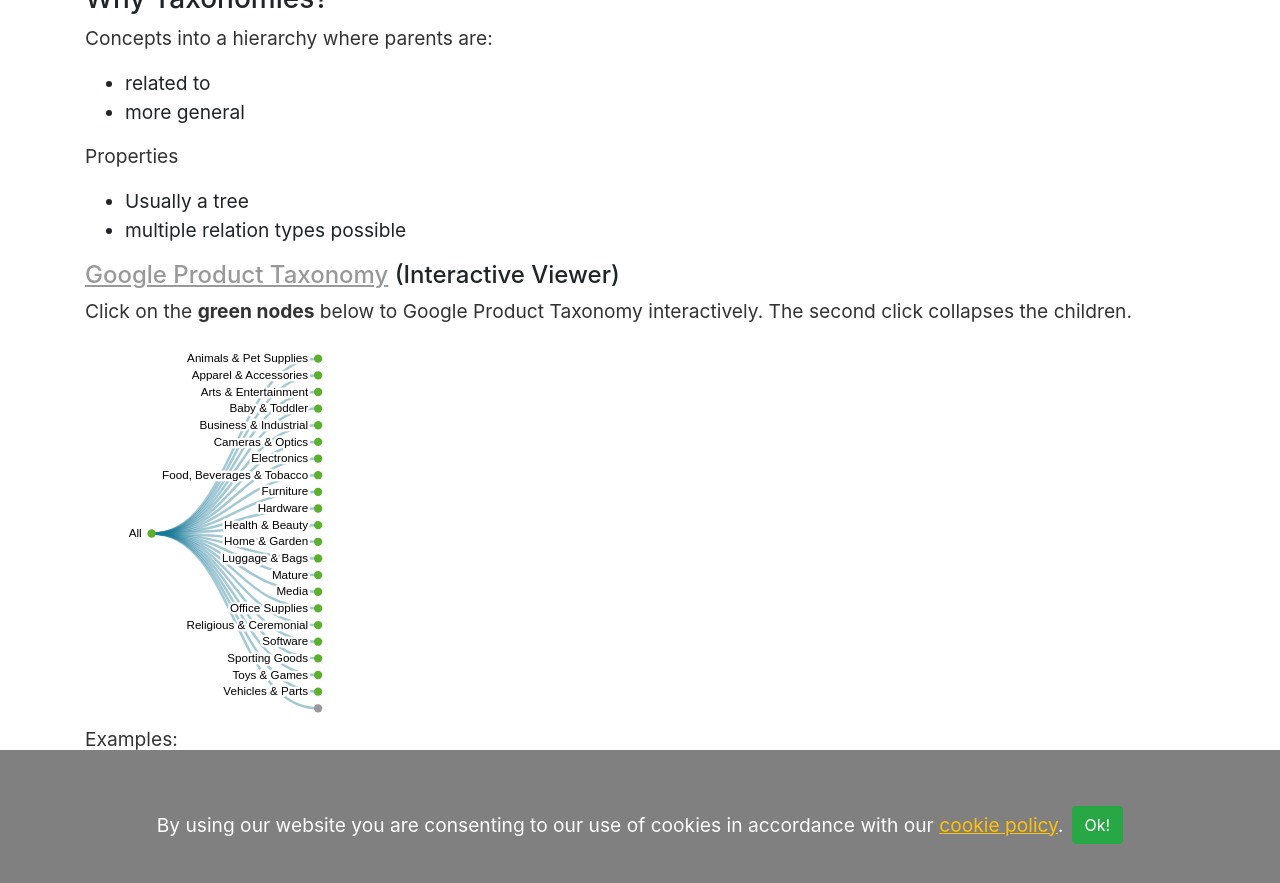
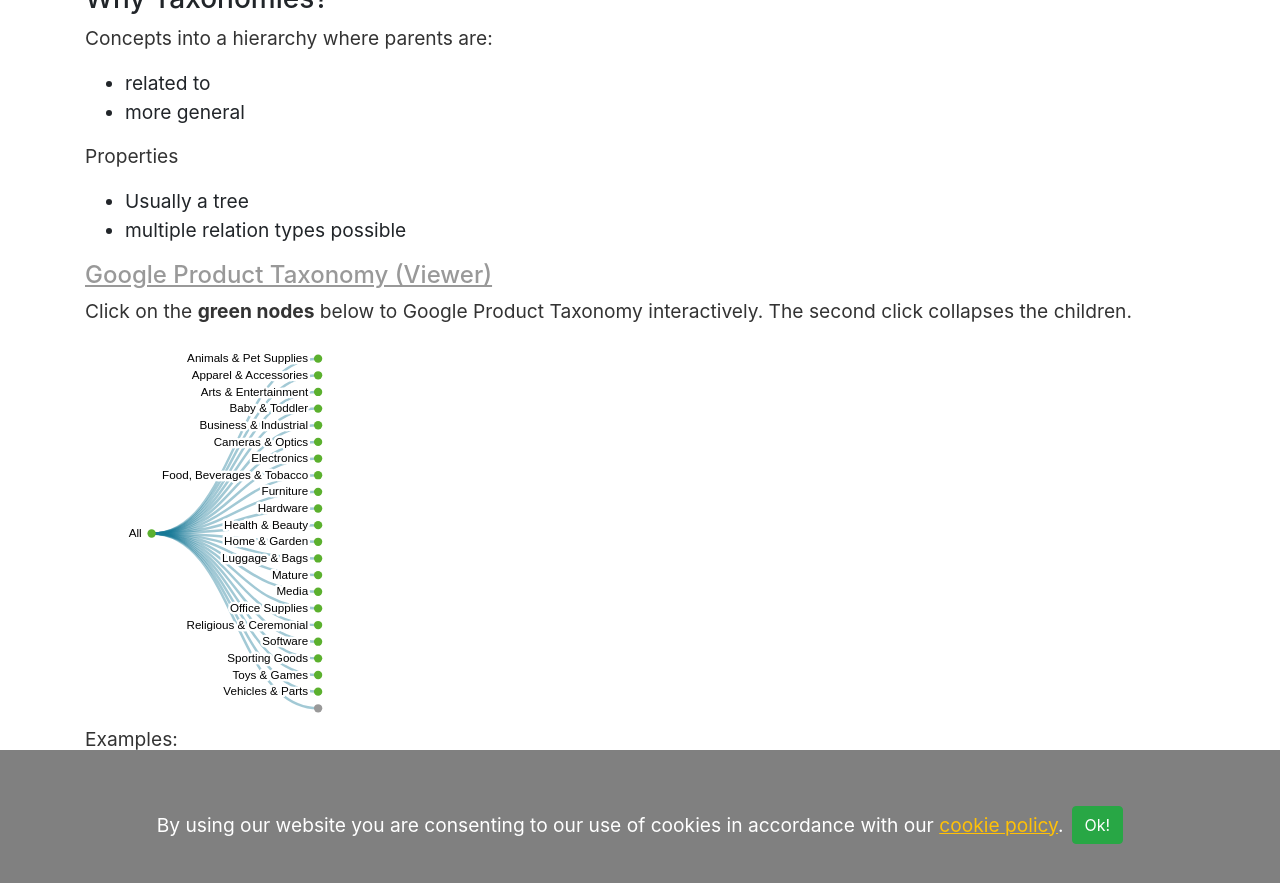
Before and after one commit to vackosar/vackosar.github.io, a Jekyll site: the page built from _posts/2021-03-22-Automatically-Expanding-Taxonomy.md, in a window 1280 px wide and 900 px high, scrolled down 578 px. Shown: the top 883 px of the window. Built offline with Jekyll 4.4.1, drawn with Linux system fonts in a browser that asks for light colours.

Commit message:
link to the page

```diff
--- a/_posts/2021-03-22-Automatically-Expanding-Taxonomy.md
+++ b/_posts/2021-03-22-Automatically-Expanding-Taxonomy.md
@@ -24,7 +24,7 @@
 - Usually a tree
 - multiple relation types possible
 
-#### [Google Product Taxonomy](http://google.com/basepages/producttype/taxonomy.en-US.txt) (Interactive Viewer)
+#### [Google Product Taxonomy (Viewer)](/google-product-taxonomy-viewer.html)
 
 Click on the __green nodes__ below to Google Product Taxonomy interactively. The second click collapses the children.
 
```
